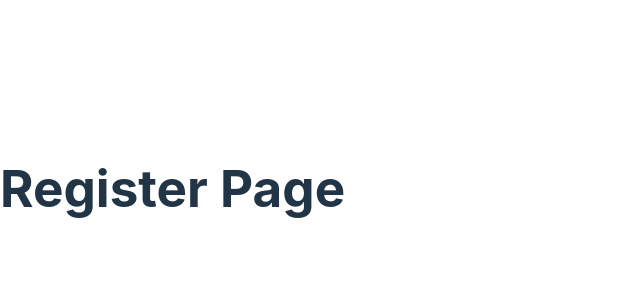
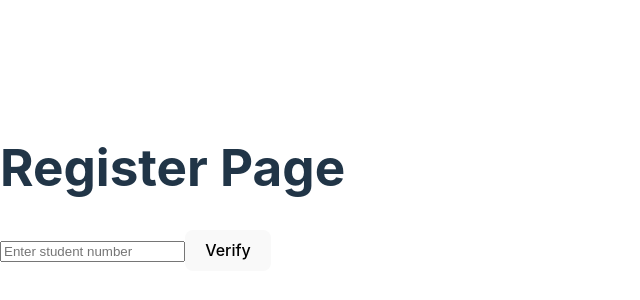
Before and after one commit to farmsystem-account/HomePage-FE, a React (Vite) app: page /register in a window 1280 px wide. Shown: the part 212-512 px from the top of the page, without its empty margins (0-640 px from the left). Built offline with nearby package versions, Linux system fonts and the light colour scheme; no server answers.

Commit message:
feat: 팜시스템 회원 인증 API 연동 및 TanStack Query로 상태 관리 적용

```diff
--- a/package.json
+++ b/package.json
@@ -10,7 +10,7 @@
     "preview": "vite preview"
   },
   "dependencies": {
-    "@tanstack/react-query": "^5.66.9",
+    "@tanstack/react-query": "^5.66.11",
     "axios": "^1.7.9",
     "react": "^19.0.0",
     "react-dom": "^19.0.0",
--- /dev/null
+++ b/src/config/apiConfig.ts
@@ -0,0 +1,28 @@
+import axios from 'axios';
+
+const getApiBaseUrl = () => {
+  // 개발 모드이거나(로컬호스트등 vite가 알아서 인식) dev.로 시작하는 도메인이면 개발 서버 주소로 설정
+  const hostname = window.location.hostname;
+  let baseUrl;
+
+  if (import.meta.env.MODE === 'development' || hostname.startsWith('dev.')) {
+    baseUrl = import.meta.env.VITE_BASE_DEV_URL; // 개발 서버
+  } else {
+    baseUrl = import.meta.env.VITE_BASE_URL; // 운영 서버
+  }
+
+  // URL이 '/'로 끝나면 'api/', 아니면 '/api/'
+  return baseUrl.endsWith('/') ? `${baseUrl}api/` : `${baseUrl}/api/`;
+};
+
+const API_BASE_URL = getApiBaseUrl();
+
+const apiConfig = axios.create({
+  baseURL: API_BASE_URL,
+  timeout: 5000, // 요청 타임아웃 5초
+  headers: {
+    'Content-Type': 'application/json',
+  },
+});
+
+export default apiConfig;
--- /dev/null
+++ b/src/hooks/useVerifyStudent.ts
@@ -0,0 +1,11 @@
+import { useQuery } from "@tanstack/react-query";
+import { verifyStudent } from "../services/verify";
+
+export const useVerifyStudent = (studentNumber: string, enabled: boolean = false) => {
+  return useQuery({
+    queryKey: ["verifyStudent", studentNumber],
+    queryFn: () => verifyStudent(studentNumber),
+    enabled, // 기본적으로 비활성화 (수동 실행)
+    retry: 1, // 요청 실패 시 1번만 재시도
+  });
+};
--- a/src/pages/Register/RegisterPage.tsx
+++ b/src/pages/Register/RegisterPage.tsx
@@ -1,5 +1,51 @@
+import { useState } from "react";
+import { QueryClient, QueryClientProvider } from "@tanstack/react-query";
+import { useVerifyStudent } from "../../hooks/useVerifyStudent";
+
+// QueryClient 인스턴스 생성
+const queryClient = new QueryClient();
+
+const RegisterPageContent = () => {
+  const [studentNumber, setStudentNumber] = useState("");
+  const [submitted, setSubmitted] = useState(false);
+  const { data, error, isLoading, refetch } = useVerifyStudent(studentNumber, false);
+
+  const handleSubmit = () => {
+    setSubmitted(true);
+    refetch();
+  };
+
+  return (
+    <div>
+      <h1>Register Page</h1>
+      <input
+        type="text"
+        value={studentNumber}
+        onChange={(e) => setStudentNumber(e.target.value)}
+        placeholder="Enter student number"
+      />
+      <button onClick={handleSubmit} disabled={isLoading}>
+        {isLoading ? "Verifying..." : "Verify"}
+      </button>
+
+      {submitted && (
+        <div>
+          {isLoading && <p>Loading...</p>}
+          {error && <p>Error: {error.message}</p>}
+          {data && <p>Verification Result: {JSON.stringify(data)}</p>}
+        </div>
+      )}
+    </div>
+  );
+};
+
+// 현재 `QueryClientProvider`를 `RegisterPage.tsx` 내에서 직접 감쌌지만, 구조 구상 후 분리 예정
 const RegisterPage = () => {
-  return <h1>Register Page</h1>;
+  return (
+    <QueryClientProvider client={queryClient}>
+      <RegisterPageContent />
+    </QueryClientProvider>
+  );
 };
 
 export default RegisterPage;
--- /dev/null
+++ b/src/services/verify.ts
@@ -0,0 +1,12 @@
+import axios from "../config/apiConfig";
+
+interface VerifyResponse {
+  status: number;
+  message: string;
+  data: string;
+}
+
+export const verifyStudent = async (studentNumber: string): Promise<VerifyResponse> => {
+  const response = await axios.post<VerifyResponse>("/user/verify", { studentNumber });
+  return response.data;
+};
```
Also changed, not shown: src/config/axiosConfig.ts (deleted, +0 -11 lines), src/config/queryClient.ts (added, +10 -0 lines), src/hooks/useExampleData.ts (deleted, +0 -11 lines), src/services/exampleService.ts (deleted, +0 -11 lines), 1 other file (tests, documents, lock files or other folders).
